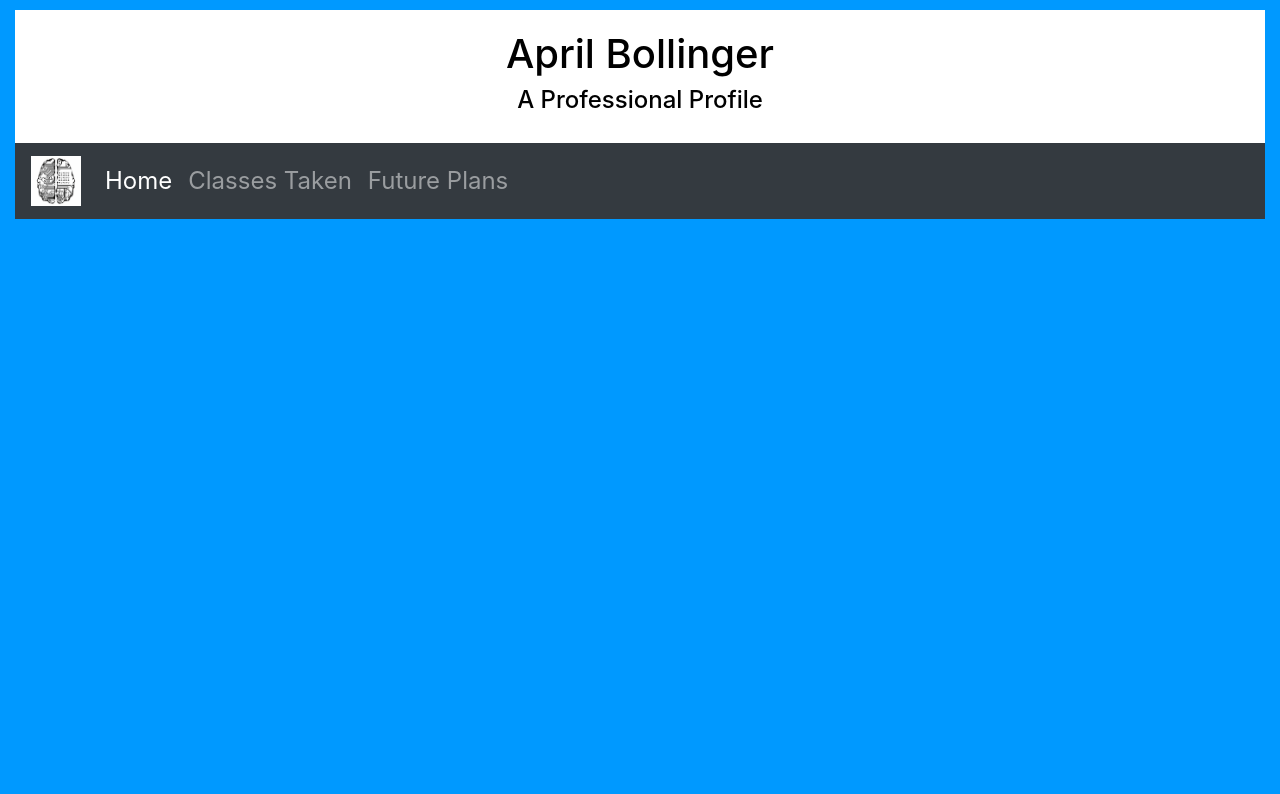
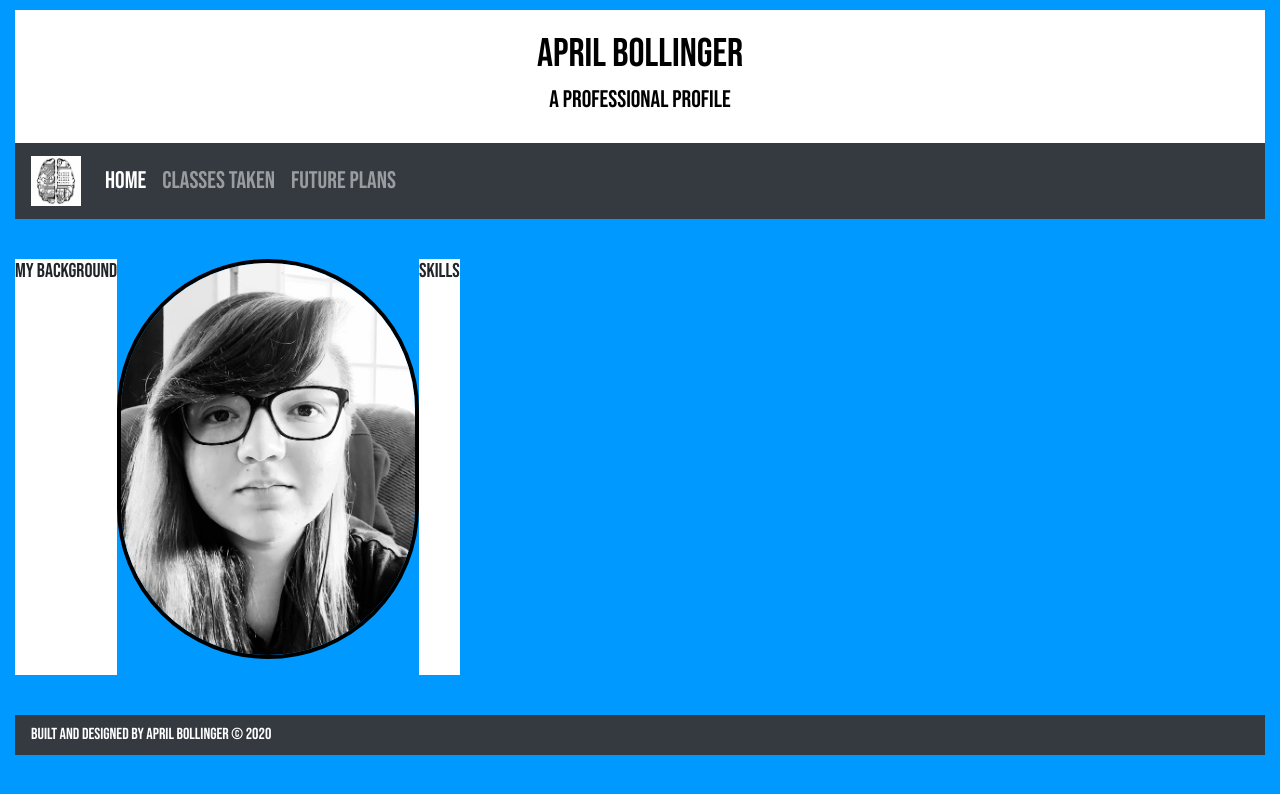
Before and after one commit to aprilkat/aprilkat.github.io, a plain HTML site: page index.html in a window 1280 px wide. Drawn offline with nearby package versions, Linux system fonts and the light colour scheme.

Commit message:
Most index styles done

```diff
--- a/index.html
+++ b/index.html
@@ -15,6 +15,7 @@
   <!-- Bootstrap CSS -->
   <link rel="stylesheet" href="https://stackpath.bootstrapcdn.com/bootstrap/4.5.0/css/bootstrap.min.css" integrity="sha384-9aIt2nRpC12Uk9gS9baDl411NQApFmC26EwAOH8WgZl5MYYxFfc+NcPb1dKGj7Sk" crossorigin="anonymous">
   <link rel="stylesheet" href="style.css">
+  <link href="https://fonts.googleapis.com/css2?family=Bebas+Neue&display=swap" rel="stylesheet">
 
   <title>April Bollinger's Online Bio</title>
 </head>
@@ -48,8 +49,32 @@
       </div>
     </nav>
 
+    <div class="columns">
+      <div class="column-1">
+        <h5>My Background</h5>
+        <p></p>
+        <p></p>
+        <p></p>
+      </div>
 
+      <div class="column-2">
+        <img class="crop-circle" src="images/mypic.jpg" alt="April Bollinger" height="400">
+        <p></p>
+      </div>
 
+      <div class="column-3">
+        <h5>Skills</h5>
+        <p></p>
+        <p></p>
+        <p></p>
+      </div>
+    </div>
+
+    <footer>
+      <div class="navbar navbar-dark bg-dark">
+        Built and Designed By April Bollinger &copy; 2020
+      </div>
+    </footer>
 
   </div>
 
--- a/style.css
+++ b/style.css
@@ -3,6 +3,13 @@
   Date:    07/28/2020
   Project: Online Bio
 */
+
+/* Universal styles */
+
+body {
+  background-color: #0099ff;
+  font-family: 'Bebas Neue', cursive;
+}
 
 header {
   text-align: center;
@@ -13,10 +20,26 @@ header {
   color: black;
 }
 
-body {
-  background-color: #0099ff;
-}
-
 nav {
   font-size: 1.5rem;
 }
+
+footer {
+  color: white;
+  margin-top: 40px;
+}
+
+/* Index page styles */
+.crop-circle {
+  border-radius: 1000px;
+  border: 4px black solid;
+}
+
+.columns {
+  display: flex;
+  margin-top: 40px;
+}
+
+.column-1, .column-3 {
+  background-color: white;
+}
```
Also changed, not shown: images/mypic.jpg (added).
